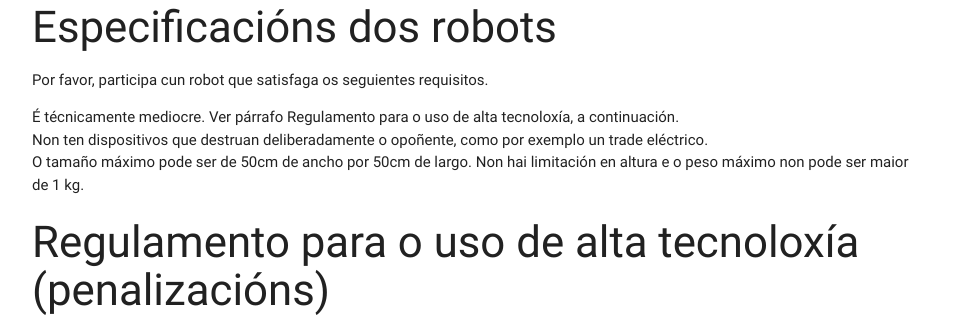
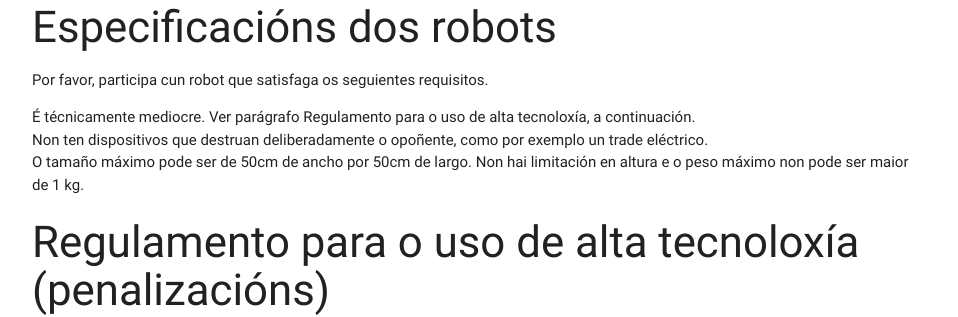
Before and after one commit to brico-labs/Regulamentos, a Jekyll site: the page built from hebocon_gl.md, in a window 1280 px wide and 900 px high, scrolled down 2010 px. Shown: the part 152-469 px from the top of the window, without its empty margins (160-1118 px from the left). Built offline with Jekyll 4.4.1, drawn with Linux system fonts in a browser that asks for light colours; nearby versions of some CDN libraries.

Commit message:
Update hebocon_gl.md

```diff
--- a/hebocon_gl.md
+++ b/hebocon_gl.md
@@ -55,7 +55,7 @@ title: regulamento de HEBOCON
 ### Especificacións dos robots
 
  Por favor, participa cun robot que satisfaga os seguientes requisitos.
- * É técnicamente mediocre. Ver párrafo Regulamento para o uso de alta tecnoloxía, a continuación.
+ * É técnicamente mediocre. Ver parágrafo Regulamento para o uso de alta tecnoloxía, a continuación.
  * Non ten dispositivos que destruan deliberadamente o opoñente, como por exemplo un trade eléctrico.
  * O tamaño máximo pode ser de 50cm de ancho por 50cm de largo. Non hai limitación en altura e o peso máximo non pode ser maior de 1 kg.
 
```
